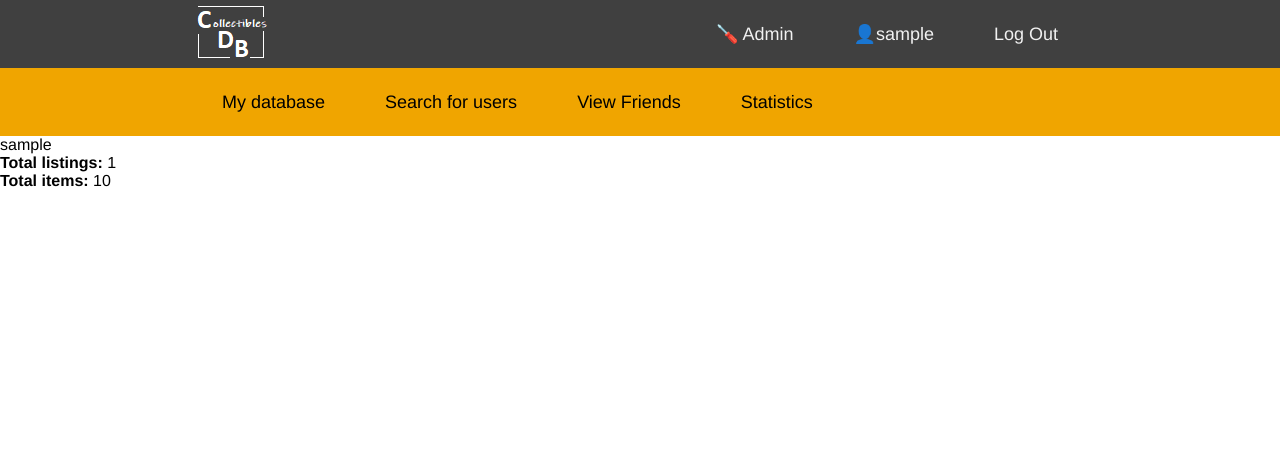
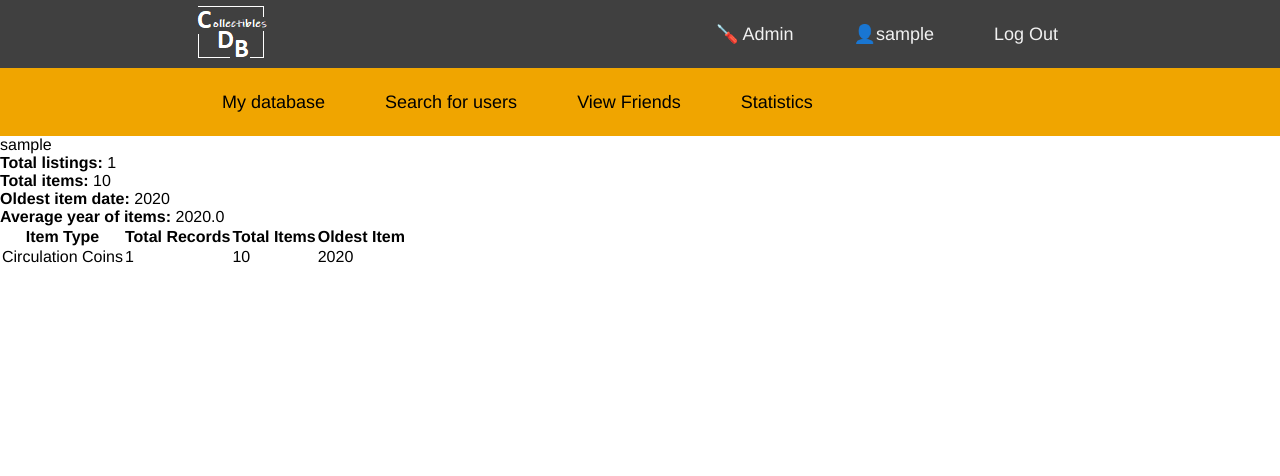
Before and after one commit to 32ndOfAnInch/collectibles_database, a Django app: page /collectibles/statistics in a window 1280 px wide. Shown: the top 476 px of the page. Run offline with Django 4.2, Linux system fonts and the light colour scheme; a user stored in the database is signed in; tables that the repository leaves empty hold one stand-in row (values such as "Sample post").

Commit message:
Added more statistics (by item type)

```diff
--- a/collectibles_database/collectibles_db_app/templates/collectibles_database/collectibles_statistics.html
+++ b/collectibles_database/collectibles_db_app/templates/collectibles_database/collectibles_statistics.html
@@ -7,5 +7,23 @@
 <ul>
     <li><strong>Total listings:</strong> {{ total_records }}</li>
     <li><strong>Total items:</strong> {{ total_items }}</li>
+    <li><strong>Oldest item date:</strong> {{ oldest_item }}</li>
+    <li><strong>Average year of items:</strong> {{ average_year }}</li>
 </ul>
+<table>
+    <tr>
+        <th>Item Type</th>
+        <th>Total Records</th>
+        <th>Total Items</th>
+        <th>Oldest Item</th>
+    </tr>
+    {% for stat in item_type_stats %}
+    <tr>
+        <td>{{ stat.item_type }}</td>
+        <td>{{ stat.total_records }}</td>
+        <td>{{ stat.total_items }}</td>
+        <td>{{ stat.oldest_item }}</td>
+    </tr>
+    {% endfor %}
+</table>
 {% endblock content %}
--- a/collectibles_database/collectibles_db_app/views.py
+++ b/collectibles_database/collectibles_db_app/views.py
@@ -5,7 +5,8 @@ from django.contrib.auth import get_user_model
 from django.contrib.auth.mixins import LoginRequiredMixin, UserPassesTestMixin
 from django.views.generic import ListView, CreateView, UpdateView, DeleteView, DetailView
 from django.db.models.query import QuerySet
-from django.db.models import Q, Sum
+from django.db.models import Q, Sum, Min, Avg, Count
+from django.db.models.functions import Coalesce
 from . import models
 from . import forms
 from django.urls import reverse, reverse_lazy
@@ -75,16 +76,54 @@ def item_detail(request, pk: int):
     return render(request, 'collectibles_database/collectible_item_detail.html',
                   {'item': get_object_or_404(models.CollectibleItem, pk=pk)})
 
+# this needed for retrieving tuple values for statistics
+ITEM_TYPE_CHOICES = (
+    (1, _('Circulation Coins')),
+    (2, _('Banknotes')),
+    (3, _('Commemorative Coins')),
+    (4, _('Circulating Commemoratives')),
+    (5, _('Collector Coins')),
+    (6, _('Bullion Coins')),
+    (7, _('Medals')),
+    (8, _('Other')),
+)
+
+def get_item_type_display(item_type):
+    return dict(ITEM_TYPE_CHOICES).get(item_type, '')
 
 @login_required
 def statistics_view(request):
     total_records = models.CollectibleItem.objects.filter(user=request.user).count()
     total_items = models.CollectibleItem.objects.filter(user=request.user).aggregate(
         total_items=Sum('quantity'))['total_items']
+    oldest_item = models.CollectibleItem.objects.filter(user=request.user).aggregate(
+        Min('release_year'))['release_year__min']
+    average_year = models.CollectibleItem.objects.filter(user=request.user).aggregate(
+        Avg('release_year'))['release_year__avg']
+    average_year = round(average_year, 1)
+    item_type_stats = models.CollectibleItem.objects.filter(user=request.user).values('item_type').annotate(
+        total_records=Count('id'),
+        total_items=Coalesce(Sum('quantity'), 0),
+        oldest_item=Min('release_year'),
+    ).order_by('item_type')
+
+    item_type_stats = [
+        {
+            'item_type': get_item_type_display(stat['item_type']),
+            'total_records': stat['total_records'],
+            'total_items': stat['total_items'],
+            'oldest_item': stat['oldest_item'],
+        }
+        for stat in item_type_stats
+    ]
+
 
     context = {
         'total_records': total_records,
         'total_items': total_items,
+        'oldest_item': oldest_item,
+        'average_year': average_year,
+        'item_type_stats': item_type_stats,
     }
 
     return render(request, 'collectibles_database/collectibles_statistics.html', context)
```
